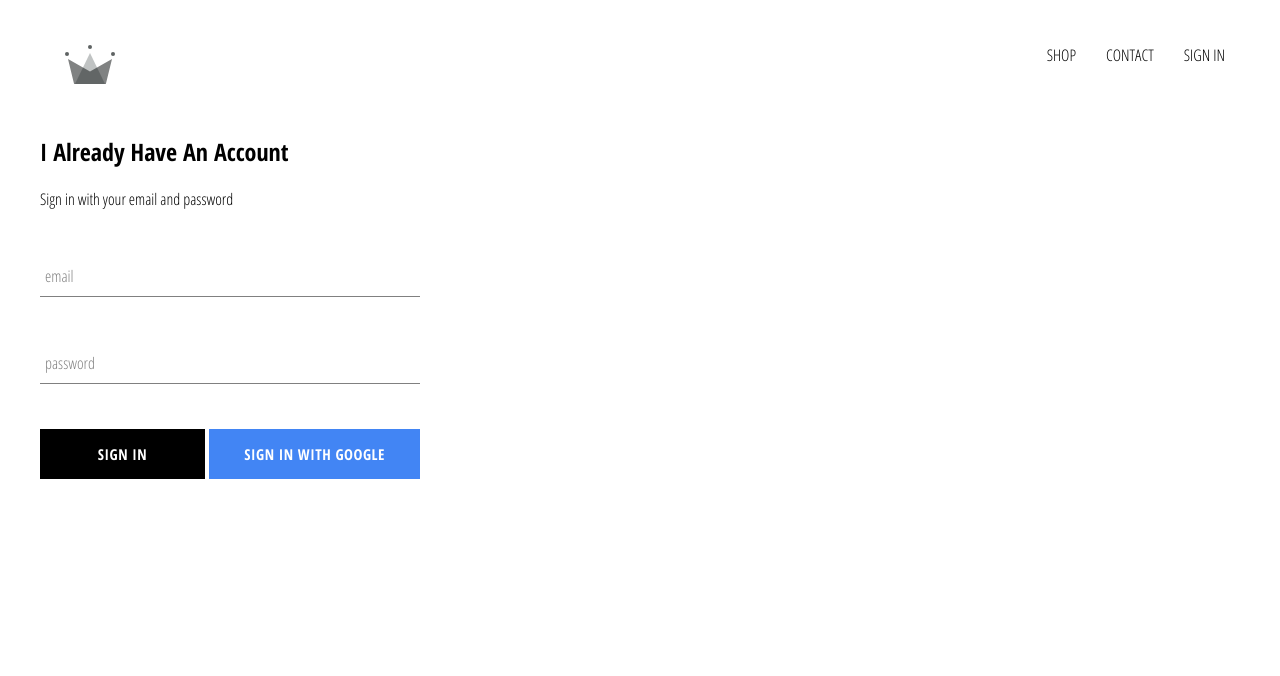
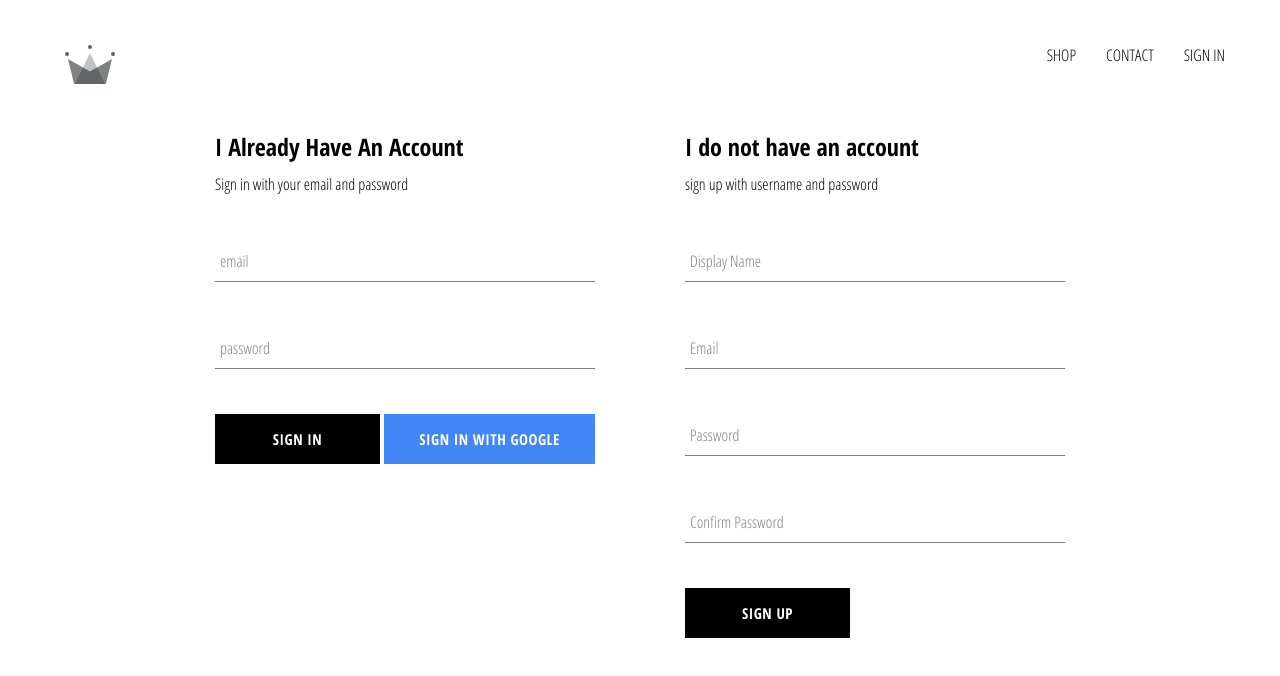
Before and after one commit to amaboubakr85/crwn-clothing, a React (Create React App) app: page /signin in a window 1280 px wide. Shown: the top 676 px of the page. Built offline with nearby package versions, Linux system fonts and the light colour scheme; no server answers.

Commit message:
add signup form and continue intergation auth methods

```diff
--- a/src/App.js
+++ b/src/App.js
@@ -8,7 +8,7 @@
 import Header from "./components/header/header.component";
 import SignInAndSignUpPage from "./pages/sign-in-and-sign-up/sign-in-and-sign-up.component";
 
-import {auth} from "./firebase/firebase.utils";
+import {auth,createUserProfile} from "./firebase/firebase.utils";
 
 // export const Hats=()=>{
 //     return <div>Hats</div>
@@ -25,11 +25,29 @@
 
     unsubscribeFromAuth=null;
     componentDidMount(){
-     this.unsubscribeFromAuth=auth.onAuthStateChanged((user)=>{
-            this.setState({
-                currentUser:user
-            })
-            console.log(user)
+     this.unsubscribeFromAuth=auth.onAuthStateChanged(async (userAuth)=>{
+            // this.setState({
+            //     currentUser:user
+            // })
+            // console.log(user)
+         if(userAuth){
+             const userRef=await createUserProfile(userAuth);
+             userRef.onSnapshot(snapshot => {
+                 // console.log(snapshot.data());
+                 this.setState({
+                     currentUser:{
+                         id:snapshot.id,
+                         ...snapshot.data()
+                     }
+                 },()=>{
+                     console.log(this.state)
+                 })
+             })
+
+         }
+ this.setState({
+     currentUser:userAuth
+ })
         })
     }
 
--- a/src/components/menu-item/menu-item.component.jsx
+++ b/src/components/menu-item/menu-item.component.jsx
@@ -5,8 +5,8 @@
 import "./menu-item.styles.scss";
 
 const MenuItem = ({title, imageUrl, size,history,match,linkUrl}) => {
-    console.log(history)
-    console.log(match)
+   // console.log(history)
+    //console.log(match)
     const style = {
         background: `url("${imageUrl}")`
     }
--- a/src/components/sign-in/sign-in.component.jsx
+++ b/src/components/sign-in/sign-in.component.jsx
@@ -31,7 +31,7 @@
     render() {
         return (
             <div className="sign-in">
-                <h2>I Already Have An Account</h2>
+                <h2 className='title'>I Already Have An Account</h2>
                 <span>Sign in with your email and password </span>
 
                 <form onSubmit={this.onFormSubmit}>
--- a/src/components/sign-in/sign-in.styles.scss
+++ b/src/components/sign-in/sign-in.styles.scss
@@ -2,6 +2,7 @@
   width: 380px;
   display: flex;
   flex-direction: column;
+
   .title{
     margin: 10px 0;
   }
--- /dev/null
+++ b/src/components/sign-up/sign-up.component.jsx
@@ -0,0 +1,91 @@
+import React, {Component} from "react";
+import './sign-up.styles.scss';
+
+import FormInput from "../form-input/form-input.component";
+import CustomButton from "../custom-button/custom-button.component";
+import {auth, createUserProfile} from "../../firebase/firebase.utils";
+
+class SignUp extends Component {
+
+    constructor() {
+        super();
+
+        this.state = {
+            displayName: '',
+            password: '',
+            confirmPassword: '',
+            email: ''
+        }
+    }
+
+    handleSubmit = async (event) => {
+        event.preventDefault();
+        const {displayName,email,password,confirmPassword}=this.state;
+        if(password != confirmPassword){
+            alert('passwords does not match');
+            return;
+        }
+        try {
+            const {user}=await auth.createUserWithEmailAndPassword(email,password);
+          await createUserProfile(user,{displayName});
+            this.setState({
+                displayName: '',
+                password: '',
+                confirmPassword: '',
+                email: ''
+            })
+        }catch (e) {
+            console.error(e)
+        }
+    }
+    handleChange = (event) => {
+        const {name , value}=event.target;
+        this.setState({[name]:value});
+    }
+
+    render() {
+        const {displayName, email, password, confirmPassword} = this.state;
+        return (
+            <div className="sign-up">
+                <h2 className='title'>I do not have an account </h2>
+                <span>sign up with username and password</span>
+                <form className="sign-up-form" onSubmit={this.handleSubmit}>
+                    <FormInput
+                        label="Display Name"
+                        name="displayName"
+                        value={displayName}
+                        onChange={this.handleChange}
+                        type="text"
+                        required/>
+
+                    <FormInput
+                        label="Email"
+                        name="email"
+                        value={email}
+                        onChange={this.handleChange}
+                        type="email"
+                        required/>
+
+                    <FormInput
+                        label="Password"
+                        name="password"
+                        value={password}
+                        onChange={this.handleChange}
+                        type="password"
+                        required/>
+
+                    <FormInput
+                        label="Confirm Password"
+                        name="confirmPassword"
+                        value={confirmPassword}
+                        onChange={this.handleChange}
+                        type="password"
+                        required/>
+
+                    <CustomButton type="submit">Sign up</CustomButton>
+                </form>
+            </div>
+        );
+    }
+}
+export default SignUp;
--- /dev/null
+++ b/src/components/sign-up/sign-up.styles.scss
@@ -0,0 +1,10 @@
+.sign-up{
+  display: flex;
+  flex-direction: column;
+  width: 380px;
+
+
+  .title{
+    margin: 10px 0;
+  }
+}
--- a/src/firebase/firebase.utils.js
+++ b/src/firebase/firebase.utils.js
@@ -23,4 +23,27 @@
 
 export const signInWithGoogle=()=>auth.signInWithPopup(provider);
 
+export const createUserProfile=async (userAuth,additionalData)=>{
+    if(!userAuth) return ;
+
+    const userRef=firestore.doc(`users/${userAuth.uid}`);
+    const snapShot=await userRef.get();
+    if(!userAuth.exists){
+        const {displayName , email}=userAuth;
+        const createdAt=new Date();
+        try{
+            await userRef.set({
+                displayName,
+                email,
+                createdAt,
+                ...additionalData
+            })
+        }catch (e) {
+            console.log('error created',e.message)
+        }
+    }
+    return userRef;
+    //console.log(snapShot);
+};
+
 export default firebase;
--- a/src/pages/sign-in-and-sign-up/sign-in-and-sign-up.component.jsx
+++ b/src/pages/sign-in-and-sign-up/sign-in-and-sign-up.component.jsx
@@ -2,11 +2,13 @@
 
 import './sign-in-and-sign-up.styles.scss';
 import SignIn from "../../components/sign-in/sign-in.component";
+import SignUp from "../../components/sign-up/sign-up.component";
 
 const SignInAndSignUpPage = ()=>{
     return (
         <div className="sign-in-and-sign-up">
             <SignIn />
+            <SignUp />
         </div>
     )
 };
--- a/src/pages/sign-in-and-sign-up/sign-in-and-sign-up.styles.scss
+++ b/src/pages/sign-in-and-sign-up/sign-in-and-sign-up.styles.scss
@@ -0,0 +1,7 @@
+.sign-in-and-sign-up
+{
+  display: flex;
+  justify-content: space-between;
+  width: 850px;
+  margin: 30px auto;
+}
```
